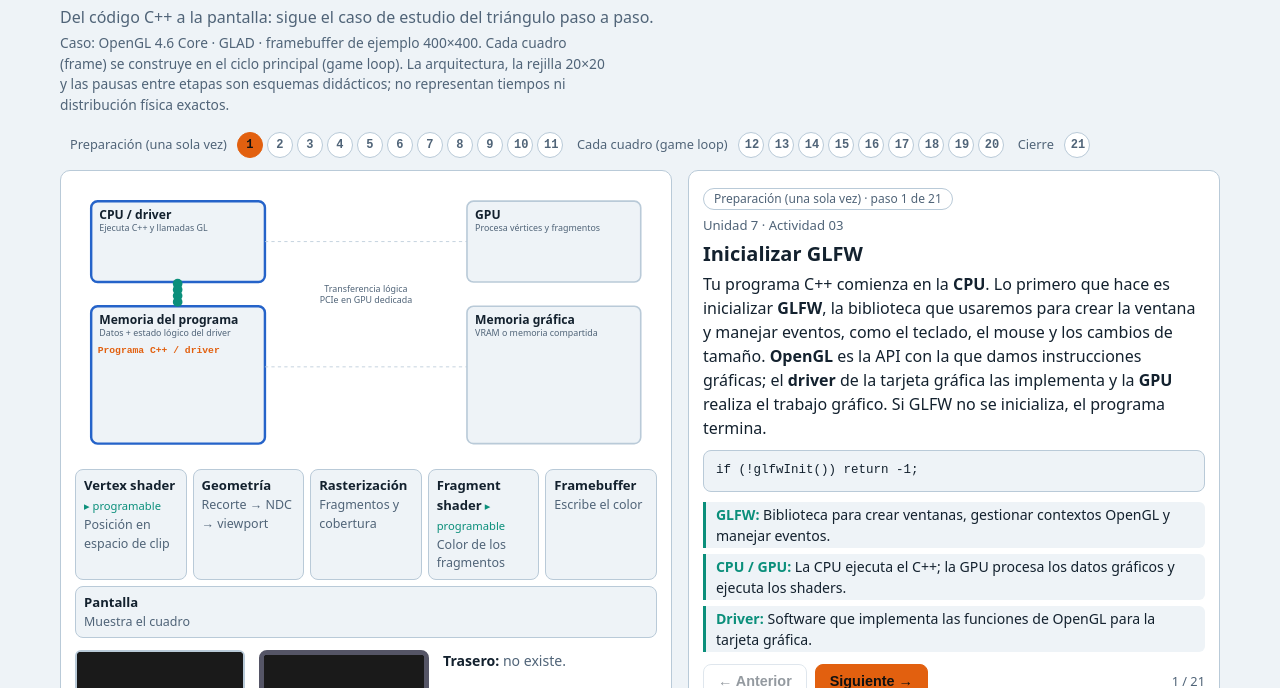
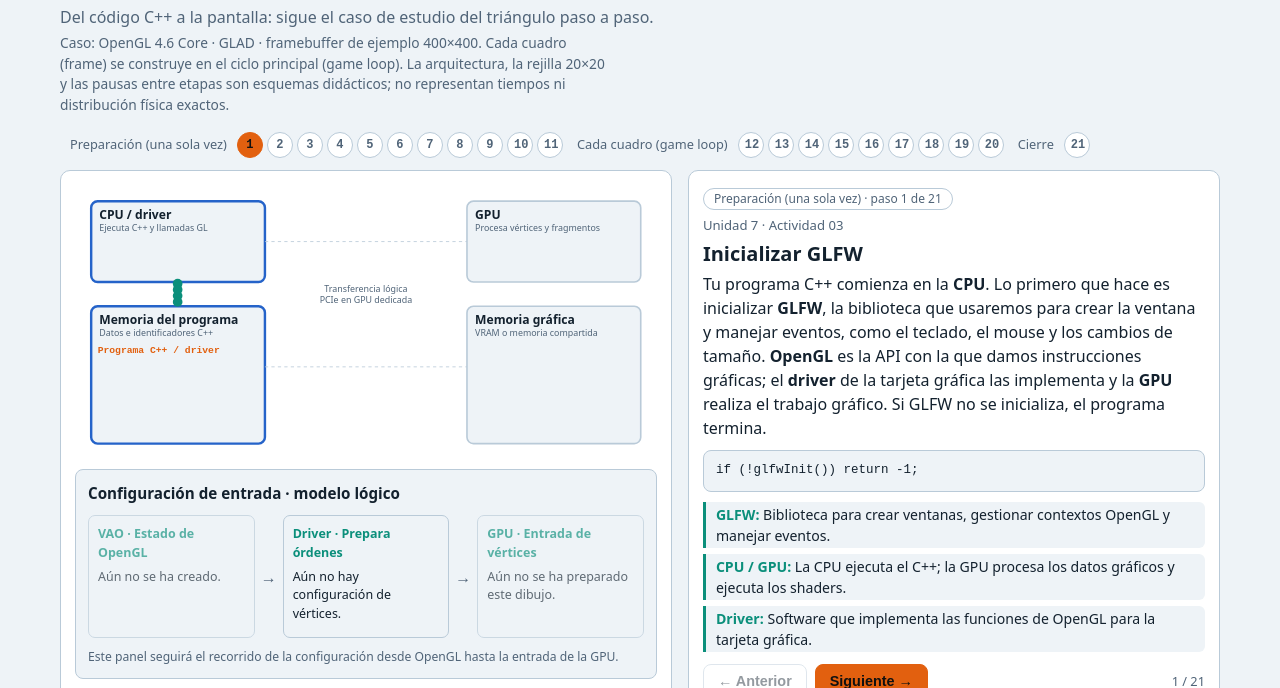
Before and after one commit to juanferfranco/computacionales-interactivos, a website: page src/animations/graficas/triangulo/index.html in a window 1280 px wide. Shown: the part 72-760 px from the top of the page. Drawn offline with Linux system fonts and the light colour scheme.

Commit message:
Mostrar cómo el VAO configura la lectura de vértices en la GPU

```diff
--- a/src/animations/graficas/triangulo/index.html
+++ b/src/animations/graficas/triangulo/index.html
@@ -51,6 +51,10 @@
 .ctl span{margin-left:auto;color:var(--mu);font-size:.8rem}
 footer{max-width:1200px;margin:12px auto 30px;padding:0 20px;color:var(--mu);font-size:.9rem}details{padding:10px 0}summary{cursor:pointer;color:var(--tx)}a{color:var(--cpu)}.scope{font-size:.86rem}.ctl{flex-wrap:wrap}button:disabled{opacity:.45;cursor:default}
 .lesson{margin:5px 0;color:var(--mu);font-size:.82rem}
+.vertex-input{margin:12px 0;padding:12px;border:1px solid var(--ln);border-radius:8px;background:var(--bg)}
+.vertex-input h3{margin:0 0 10px;font-size:.95rem}.vao-flow{display:grid;grid-template-columns:minmax(0,1fr) 16px minmax(0,1fr) 16px minmax(0,1fr);gap:6px;align-items:stretch}
+.vao-node{padding:9px;border:1px solid var(--ln);border-radius:7px;min-width:0;font-size:.78rem}.vao-node b{display:block;color:var(--gpu);margin-bottom:5px}.vao-node p{margin:4px 0;overflow-wrap:anywhere}.vao-node.active{border-color:var(--or);box-shadow:0 0 0 1px var(--or) inset}.vao-node.pending{opacity:.65}.vao-arrow{align-self:center;color:var(--mu);text-align:center}.vao-arrow.active{color:var(--or)}.vertex-input .note{margin:10px 0 0;font-size:.76rem;color:var(--mu)}.vertex-input code{font-size:.76rem;overflow-wrap:anywhere}
+@media(max-width:620px){.vao-flow{grid-template-columns:1fr}.vao-arrow{transform:rotate(90deg)}.vao-node{font-size:.86rem}.vertex-input code,.vertex-input .note{font-size:.8rem}}
 </style></head><body>
 <header><h1>Cómo OpenGL dibuja un triángulo</h1>
 <p>Del código C++ a la pantalla: sigue el caso de estudio del triángulo paso a paso.</p><p class="scope">Caso: OpenGL 4.6 Core · GLAD · framebuffer de ejemplo 400×400. Cada cuadro (frame) se construye en el ciclo principal (game loop). La arquitectura, la rejilla 20×20 y las pausas entre etapas son esquemas didácticos; no representan tiempos ni distribución física exactos.</p></header>
@@ -64,6 +68,17 @@
 <line x1="235" y1="70" x2="485" y2="70" stroke="var(--ln)" stroke-dasharray="4 4"/>
 <line x1="235" y1="225" x2="485" y2="225" stroke="var(--ln)" stroke-dasharray="4 4"/>
 <g id="pk"></g></svg>
+<section class="vertex-input" aria-label="Del VAO a la lectura del VBO">
+<h3>Configuración de entrada · modelo lógico</h3>
+<div class="vao-flow">
+<div class="vao-node" id="vaoState"><b>VAO · Estado de OpenGL</b><div id="vaoDetails"></div></div>
+<span class="vao-arrow" id="vaoToDriver" aria-hidden="true">→</span>
+<div class="vao-node" id="vaoDriver"><b>Driver · Prepara órdenes</b><p id="vaoDriverDetails"></p></div>
+<span class="vao-arrow" id="driverToGpu" aria-hidden="true">→</span>
+<div class="vao-node" id="gpuInput"><b>GPU · Entrada de vértices</b><p id="gpuInputDetails"></p></div>
+</div>
+<p class="note" id="vaoNote"></p>
+</section>
 <div id="pipe"></div>
 <div class="row"><figure><canvas id="cv" width="220" height="220" aria-label="Buffer trasero"></canvas><figcaption id="c1"></figcaption></figure><figure><canvas id="cv2" width="220" height="220" aria-label="Pantalla"></canvas><figcaption id="c2"></figcaption></figure>
 <div class="how" id="how"></div></div>
@@ -81,6 +96,7 @@
 <li><a href="https://registry.khronos.org/OpenGL/specs/gl/glspec46.core.pdf">OpenGL 4.6 Core</a>: §§ 2.1–2.3, 5.1, 6.1–6.2, 9, 10.3, 13.6–13.8, 14, 15 y 17.</li>
 <li><a href="https://registry.khronos.org/OpenGL/specs/gl/GLSLangSpec.4.60.html">GLSL 4.60</a>: gl_Position, interfaces y calificadores de entrada/salida.</li>
 <li><a href="https://wikis.khronos.org/opengl/Vertex_Post-Processing">Khronos: posprocesamiento de vértices</a> y <a href="https://wikis.khronos.org/opengl/Vertex_Specification">especificación de atributos</a>.</li>
+<li><a href="https://docs.mesa3d.org/gallium/context.html#drawing">Mesa: buffers, formatos y lectura de atributos por el driver</a>.</li>
 <li><a href="https://www.glfw.org/docs/latest/context_guide.html">GLFW: contextos y carga de funciones</a>.</li>
 <li><a href="https://www.glfw.org/docs/latest/window_guide.html#buffer_swap">GLFW: framebuffer, doble buffer e intervalo de intercambio</a>.</li>
 </ul>
@@ -122,7 +138,8 @@
       -1,
       0
     ],
-    "activity": "03"
+    "activity": "03",
+    "vao": "pending"
   },
   {
     "g": "Preparación (una sola vez)",
@@ -154,7 +171,8 @@
       -1,
       0
     ],
-    "activity": "03"
+    "activity": "03",
+    "vao": "pending"
   },
   {
     "g": "Preparación (una sola vez)",
@@ -186,7 +204,7 @@
     "flow": "c2r",
     "ram": [
       "Programa C++ / driver",
-      "Estado del contexto"
+      "Referencia al contexto"
     ],
     "vram": [
       "Framebuffer por defecto",
@@ -199,7 +217,8 @@
       0,
       0
     ],
-    "activity": "03"
+    "activity": "03",
+    "vao": "pending"
   },
   {
     "g": "Preparación (una sola vez)",
@@ -223,7 +242,7 @@
     "flow": "c2r",
     "ram": [
       "Programa C++ / driver",
-      "Estado del contexto",
+      "Referencia al contexto",
       "Punteros a funciones GL"
     ],
     "vram": [
@@ -237,7 +256,8 @@
       0,
       0
     ],
-    "activity": "02 · 03"
+    "activity": "02 · 03",
+    "vao": "pending"
   },
   {
     "g": "Preparación (una sola vez)",
@@ -260,7 +280,7 @@
     "flow": null,
     "ram": [
       "Programa C++ / driver",
-      "Estado del contexto"
+      "Referencia al contexto"
     ],
     "vram": [
       "Framebuffer por defecto",
@@ -273,7 +293,8 @@
       0,
       0
     ],
-    "activity": "03"
+    "activity": "03",
+    "vao": "pending"
   },
   {
     "g": "Preparación (una sola vez)",
@@ -302,7 +323,7 @@
     "ram": [
       "Programa C++ / driver",
       "Fuentes GLSL",
-      "Shader program"
+      "shaderProg: ID"
     ],
     "vram": [
       "Framebuffer por defecto",
@@ -315,7 +336,8 @@
       0,
       0
     ],
-    "activity": "03 · 04"
+    "activity": "03 · 04",
+    "vao": "pending"
   },
   {
     "g": "Preparación (una sola vez)",
@@ -340,7 +362,7 @@
     "ram": [
       "Programa C++ / driver",
       "vertices[9]: 36 bytes",
-      "Shader program"
+      "shaderProg: ID"
     ],
     "vram": [
       "Framebuffer por defecto",
@@ -353,13 +375,14 @@
       0,
       0
     ],
-    "activity": "04"
+    "activity": "04",
+    "vao": "pending"
   },
   {
     "g": "Preparación (una sola vez)",
     "t": "Crear los IDs y hacer binding del VAO y el VBO",
     "code": "glGenVertexArrays(1, &VAO);\nglGenBuffers(1, &VBO);\nglBindVertexArray(VAO);\nglBindBuffer(GL_ARRAY_BUFFER, VBO);",
-    "ex": "OpenGL identifica sus objetos mediante <b>IDs</b>, que guardamos en <code>VAO</code> y <code>VBO</code>. El <b>VBO</b> contendrá los datos de los vértices; el <b>VAO</b> guardará la configuración para leer sus atributos. Luego hacemos <b>binding</b>: seleccionamos el VAO y asociamos el VBO al destino <code>GL_ARRAY_BUFFER</code>. Así las próximas operaciones de configuración usarán los objetos correspondientes. Todavía no hemos cargado los datos del arreglo en el VBO.",
+    "ex": "OpenGL identifica sus objetos mediante <b>IDs</b>, que guardamos en <code>VAO</code> y <code>VBO</code>. El <b>VBO</b> contendrá los datos de los vértices; el <b>VAO</b> guardará la configuración para leer sus atributos. Luego hacemos <b>binding</b>: seleccionamos el VAO y asociamos el VBO al destino <code>GL_ARRAY_BUFFER</code>. Así las próximas operaciones de configuración usarán los objetos correspondientes. Todavía no hemos cargado los datos del arreglo en el VBO. El identificador <code>GLuint VAO</code> está en la memoria del programa; identifica un objeto de estado gestionado por OpenGL. Su ubicación física no está fijada por la API.",
     "k": [
       [
         "Objeto OpenGL",
@@ -386,8 +409,7 @@
     "ram": [
       "Programa C++ / driver",
       "vertices[9]: 36 bytes",
-      "VAO / VBO: IDs",
-      "VAO: estado inicial"
+      "VAO / VBO: IDs"
     ],
     "vram": [
       "Framebuffer por defecto",
@@ -400,7 +422,8 @@
       0,
       0
     ],
-    "activity": "04"
+    "activity": "04",
+    "vao": "created"
   },
   {
     "g": "Preparación (una sola vez)",
@@ -440,13 +463,14 @@
       0,
       0
     ],
-    "activity": "04"
+    "activity": "04",
+    "vao": "created"
   },
   {
     "g": "Preparación (una sola vez)",
     "t": "Configurar los atributos y hacer unbinding del VAO",
     "code": "glVertexAttribPointer(0, 3, GL_FLOAT, GL_FALSE,\n    3 * sizeof(float), (void*)0 /* offset dentro del VBO */);\nglEnableVertexAttribArray(0);\nglBindVertexArray(0);\n// setupTriangle retorna: vertices deja de existir",
-    "ex": "<code>glVertexAttribPointer</code> le dice a OpenGL <b>cómo leer la posición de cada vértice</b>: atributo 0, tres componentes <code>GL_FLOAT</code>, un paso de 12 bytes entre vértices y un desplazamiento inicial de 0 bytes dentro del VBO. La configuración y la asociación con ese VBO quedan en el <b>VAO</b>. Después habilitamos el atributo 0 y hacemos <b>unbinding</b> del VAO. Al terminar <code>setupTriangle()</code>, el arreglo local deja de existir; los datos cargados en el VBO permanecen.",
+    "ex": "<code>glVertexAttribPointer</code> le dice a OpenGL <b>cómo leer la posición de cada vértice</b>: atributo 0, tres componentes <code>GL_FLOAT</code>, un paso de 12 bytes entre vértices y un desplazamiento inicial de 0 bytes dentro del VBO. La configuración y la asociación con ese VBO quedan en el <b>VAO</b>. Después habilitamos el atributo 0 y hacemos <b>unbinding</b> del VAO. Al terminar <code>setupTriangle()</code>, el arreglo local deja de existir; los datos cargados en el VBO permanecen. El panel de configuración muestra la referencia al VBO y las reglas de lectura guardadas en el VAO; estos valores no se copian al VBO.",
     "k": [
       [
         "Stride",
@@ -468,9 +492,9 @@
     "flow": "c2r",
     "ram": [
       "Programa C++ / driver",
-      "Estado del contexto",
-      "Shader program",
-      "VAO: atrib. 0 → VBO"
+      "Referencia al contexto",
+      "shaderProg: ID",
+      "VAO / VBO: IDs"
     ],
     "vram": [
       "Framebuffer por defecto",
@@ -484,7 +508,8 @@
       0,
       0
     ],
-    "activity": "04"
+    "activity": "04",
+    "vao": "configured"
   },
   {
     "g": "Preparación (una sola vez)",
@@ -508,9 +533,9 @@
     "flow": "c2r",
     "ram": [
       "Programa C++ / driver",
-      "Estado del contexto",
-      "Shader program",
-      "VAO: atrib. 0 → VBO"
+      "Referencia al contexto",
+      "shaderProg: ID",
+      "VAO / VBO: IDs"
     ],
     "vram": [
       "Framebuffer por defecto",
@@ -524,7 +549,8 @@
       0,
       0
     ],
-    "activity": "03"
+    "activity": "03",
+    "vao": "configured"
   },
   {
     "g": "Cada cuadro (game loop)",
@@ -548,9 +574,9 @@
     "flow": "c2r",
     "ram": [
       "Programa C++ / driver",
-      "Estado del contexto",
-      "Shader program",
-      "VAO: atrib. 0 → VBO"
+      "Referencia al contexto",
+      "shaderProg: ID",
+      "VAO / VBO: IDs"
     ],
     "vram": [
       "Framebuffer por defecto",
@@ -564,7 +590,8 @@
       0,
       0
     ],
-    "activity": "03"
+    "activity": "03",
+    "vao": "configured"
   },
   {
     "g": "Cada cuadro (game loop)",
@@ -589,9 +616,9 @@
     "flow": "c2g",
     "ram": [
       "Programa C++ / driver",
-      "Estado del contexto",
-      "Shader program",
-      "VAO: atrib. 0 → VBO"
+      "Referencia al contexto",
+      "shaderProg: ID",
+      "VAO / VBO: IDs"
     ],
     "vram": [
       "Framebuffer por defecto",
@@ -605,13 +632,14 @@
       0,
       0
     ],
-    "activity": "03"
+    "activity": "03",
+    "vao": "configured"
   },
   {
     "g": "Cada cuadro (game loop)",
     "t": "Activar el shader program y el VAO; dibujar",
     "code": "glUseProgram(shaderProg);\nglBindVertexArray(VAO);\nglDrawArrays(GL_TRIANGLES, 0, 3);",
-    "ex": "<code>glUseProgram(shaderProg)</code> activa el <b>shader program</b>. <code>glBindVertexArray(VAO)</code> activa el <b>VAO</b> con la configuración de los atributos. Finalmente, <code>glDrawArrays(GL_TRIANGLES, 0, 3)</code> da la <b>orden de dibujo (draw call)</b>: usa tres vértices, desde el índice 0, para formar un triángulo. Con esta llamada se pone en marcha el <b>pipeline de OpenGL</b>. Los siguientes pasos muestran lo que ocurre dentro de esa misma orden de dibujo.",
+    "ex": "<code>glUseProgram(shaderProg)</code> activa el <b>shader program</b>. <code>glBindVertexArray(VAO)</code> activa el <b>VAO</b> con la configuración de los atributos. Finalmente, <code>glDrawArrays(GL_TRIANGLES, 0, 3)</code> da la <b>orden de dibujo (draw call)</b>: usa tres vértices, desde el índice 0, para formar un triángulo. Con esta llamada se pone en marcha el <b>pipeline de OpenGL</b>. Los siguientes pasos muestran lo que ocurre dentro de esa misma orden de dibujo. El <b>driver</b> traduce el estado del VAO a órdenes y configuración de entrada para la GPU; puede reutilizar estado ya preparado. La GPU dispone así de la fuente y del formato necesarios para leer el VBO. Esto no implica copiar literalmente el objeto VAO a la VRAM.",
     "k": [
       [
         "Shader program / VAO",
@@ -624,6 +652,10 @@
       [
         "Pipeline",
         "Secuencia de etapas que convierte los datos gráficos en una imagen."
+      ],
+      [
+        "Driver → GPU",
+        "Prepara la lectura de vértices a partir de la configuración del VAO."
       ]
     ],
     "act": [
@@ -633,9 +665,9 @@
     "flow": "c2g",
     "ram": [
       "Programa C++ / driver",
-      "Estado del contexto",
-      "Shader program",
-      "VAO: atrib. 0 → VBO"
+      "Referencia al contexto",
+      "shaderProg: ID",
+      "VAO / VBO: IDs"
     ],
     "vram": [
       "Framebuffer por defecto",
@@ -649,13 +681,14 @@
       0,
       0
     ],
-    "activity": "03 · 04"
+    "activity": "03 · 04",
+    "vao": "drawing"
   },
   {
     "g": "Cada cuadro (game loop)",
     "t": "Etapa 1 · Shader de vértices (vertex shader)",
     "code": "#version 460 core\nlayout(location = 0) in vec3 aPos;\nvoid main() {\n    gl_Position = vec4(aPos, 1.0);\n}",
-    "ex": "El <b>vertex shader</b> recibe la posición de cada vértice en <code>aPos</code>. <code>layout(location=0)</code> conecta esta entrada con el atributo 0 configurado en el VAO. El shader construye un <code>vec4</code> con x, y, z y w=1, y lo asigna a <code>gl_Position</code>. Como explica la actividad 04, esta variable predefinida representa la posición en el <b>espacio de clip (clip space)</b>. Todavía no estamos escribiendo píxeles en el framebuffer.",
+    "ex": "Antes de ejecutar el <b>vertex shader</b>, el mecanismo de entrada de vértices de la GPU usa la configuración preparada por el driver: lee tres floats por vértice desde el VBO, con stride de 12 bytes y offset de 0. Esos valores llegan al atributo 0, conectado con <code>aPos</code>. El <b>vertex shader</b> recibe la posición de cada vértice en <code>aPos</code>. <code>layout(location=0)</code> conecta esta entrada con el atributo 0 configurado en el VAO. El shader construye un <code>vec4</code> con x, y, z y w=1, y lo asigna a <code>gl_Position</code>. Como explica la actividad 04, esta variable predefinida representa la posición en el <b>espacio de clip (clip space)</b>. Todavía no estamos escribiendo píxeles en el framebuffer.",
     "k": [
       [
         "aPos",
@@ -677,9 +710,9 @@
     "flow": "v2g",
     "ram": [
       "Programa C++ / driver",
-      "Estado del contexto",
-      "Shader program",
-      "VAO: atrib. 0 → VBO"
+      "Referencia al contexto",
+      "shaderProg: ID",
+      "VAO / VBO: IDs"
     ],
     "vram": [
       "Framebuffer por defecto",
@@ -693,7 +726,8 @@
       0,
       1
     ],
-    "activity": "04"
+    "activity": "04",
+    "vao": "reading"
   },
   {
     "g": "Cada cuadro (game loop)",
@@ -720,9 +754,9 @@
     "flow": null,
     "ram": [
       "Programa C++ / driver",
-      "Estado del contexto",
-      "Shader program",
-      "VAO: atrib. 0 → VBO"
+      "Referencia al contexto",
+      "shaderProg: ID",
+      "VAO / VBO: IDs"
     ],
     "vram": [
       "Framebuffer por defecto",
@@ -736,7 +770,8 @@
       0,
       1
     ],
-    "activity": "03 · 04"
+    "activity": "03 · 04",
+    "vao": "drawing"
   },
   {
     "g": "Cada cuadro (game loop)",
@@ -759,9 +794,9 @@
     "flow": null,
     "ram": [
       "Programa C++ / driver",
-      "Estado del contexto",
-      "Shader program",
-      "VAO: atrib. 0 → VBO"
+      "Referencia al contexto",
+      "shaderProg: ID",
+      "VAO / VBO: IDs"
     ],
     "vram": [
       "Framebuffer por defecto",
@@ -775,7 +810,8 @@
       0,
       1
     ],
-    "activity": "04"
+    "activity": "04",
+    "vao": "drawing"
   },
   {
     "g": "Cada cuadro (game loop)",
@@ -802,9 +838,9 @@
     "flow": null,
     "ram": [
       "Programa C++ / driver",
-      "Estado del contexto",
-      "Shader program",
-      "VAO: atrib. 0 → VBO"
+      "Referencia al contexto",
+      "shaderProg: ID",
+      "VAO / VBO: IDs"
     ],
     "vram": [
       "Framebuffer por defecto",
@@ -818,7 +854,8 @@
       0,
       1
     ],
-    "activity": "04"
+    "activity": "04",
+    "vao": "drawing"
   },
   {
     "g": "Cada cuadro (game loop)",
@@ -846,9 +883,9 @@
     "flow": "g2v",
     "ram": [
       "Programa C++ / driver",
-      "Estado del contexto",
-      "Shader program",
-      "VAO: atrib. 0 → VBO"
+      "Referencia al contexto",
+      "shaderProg: ID",
+      "VAO / VBO: IDs"
     ],
     "vram": [
       "Framebuffer por defecto",
@@ -862,7 +899,8 @@
       0,
       0
     ],
-    "activity": "04"
+    "activity": "04",
+    "vao": "drawing"
   },
   {
     "g": "Cada cuadro (game loop)",
@@ -885,9 +923,9 @@
     "flow": null,
     "ram": [
       "Programa C++ / driver",
-      "Estado del contexto",
-      "Shader program",
-      "VAO: atrib. 0 → VBO"
+      "Referencia al contexto",
+      "shaderProg: ID",
+      "VAO / VBO: IDs"
     ],
     "vram": [
       "Framebuffer por defecto",
@@ -901,7 +939,8 @@
       5,
       0
     ],
-    "activity": "03"
+    "activity": "03",
+    "vao": "drawing"
   },
   {
     "g": "Cierre",
@@ -930,10 +969,11 @@
       -1,
       0
     ],
-    "activity": "03"
+    "activity": "03",
+    "vao": "deleted"
   }
 ];
-const BX={cpu:[20,20,215,100,'CPU / driver','Ejecuta C++ y llamadas GL','--cpu'],ram:[20,150,215,170,'Memoria del programa','Datos + estado lógico del driver','--cpu'],gpu:[485,20,215,100,'GPU','Procesa vértices y fragmentos','--gpu'],vram:[485,150,215,170,'Memoria gráfica','VRAM o memoria compartida','--vr']};
+const BX={cpu:[20,20,215,100,'CPU / driver','Ejecuta C++ y llamadas GL','--cpu'],ram:[20,150,215,170,'Memoria del programa','Datos e identificadores C++','--cpu'],gpu:[485,20,215,100,'GPU','Procesa vértices y fragmentos','--gpu'],vram:[485,150,215,170,'Memoria gráfica','VRAM o memoria compartida','--vr']};
 const FL={c2g:[235,70,485,70],c2r:[127,120,127,150],r2v:[235,225,485,225],v2g:[592,150,592,120],g2v:[592,120,592,150]};
 const PS=['Vertex shader','Geometría','Rasterización','Fragment shader','Framebuffer','Pantalla'],PP=[1,0,0,1,0,0];
 const PD=['Posición en espacio de clip','Recorte → NDC → viewport','Fragmentos y cobertura','Color de los fragmentos','Escribe el color','Muestra el cuadro'];
@@ -964,8 +1004,8 @@
 let h='';for(const k in BX){const[x,y,w,ht,l,sb,c]=BX[k],a=s.act.includes(k),items=k==='ram'?s.ram:k==='vram'?s.vram:[],po=prev?(k==='ram'?prev.ram:prev.vram):[];
 h+=`<rect class="box${a?' act':''}" x="${x}" y="${y}" width="${w}" height="${ht}" rx="8" style="stroke:${a?`var(${c})`:''}"/><text class="lbl" x="${x+10}" y="${y+22}">${l}</text><text class="sub" x="${x+10}" y="${y+37}">${sb}</text>`;
 items.forEach((t,j)=>{h+=`<text class="chip${po.includes(t)?'':' new'}" x="${x+8}" y="${y+58+j*17}">${t}</text>`})}
-if(s.flow){}
 $('boxes').innerHTML=h;
+renderVertexInput(s);
 document.querySelectorAll('#pipe div').forEach((d,n)=>d.classList.toggle('on',n===s.stage));
 const[bv,sv,tp]=s.visual;draw(bv,cx0,'Indefinido',tp);draw(sv,cx2,'Indefinido',0);
 cv.classList.toggle('tmp',!!tp);
@@ -980,6 +1020,17 @@
 const pk=$('pk');pk.innerHTML='';dots=[];
 if(s.flow){const f=FL[s.flow];for(let k=0;k<4;k++){const c=document.createElementNS(NS,'circle');c.setAttribute('r',6);c.setAttribute('fill',s.flow==='r2v'?'var(--or)':'var(--gpu)');pk.appendChild(c);dots.push(c)}}
 prev=s;$('pv').disabled=i===0;$('nx').disabled=i===S.length-1}
+function renderVertexInput(s){
+const configured=['configured','drawing','reading'].includes(s.vao),gpuReady=['drawing','reading'].includes(s.vao),created=s.vao==='created';
+$('vaoDetails').innerHTML=configured?'<p>Atributo 0 habilitado</p><p>Fuente: <strong>VBO</strong></p><p>3 × GL_FLOAT</p><p>Stride: 12 B · Offset: 0 B</p>':created?'<p>Objeto creado y seleccionado.</p><p>Atributo 0 deshabilitado.</p><p>Fuente aún sin configurar.</p>':s.vao==='deleted'?'<p>Objeto eliminado.</p>':'<p>Aún no se ha creado.</p>';
+$('vaoDriverDetails').textContent=gpuReady?'Usa el VAO seleccionado para preparar la fuente y el formato de entrada de la GPU.':configured?'Conserva la configuración. Se usará al emitir el draw call.':created?'Registra el objeto de estado; aún falta configurar sus atributos.':s.vao==='deleted'?'Libera los recursos del dibujo.':'Aún no hay configuración de vértices.';
+$('gpuInputDetails').innerHTML=gpuReady?'<code>inicio del VBO + n × 12 + 0</code><p>Lee 3 floats → atributo 0 → aPos.</p>':s.vao==='deleted'?'Recursos liberados.':'Aún no se ha preparado este dibujo.';
+$('vaoNote').textContent=gpuReady?'La GPU recibe una configuración utilizable para leer el VBO. La representación concreta depende del driver y del hardware; OpenGL no exige una copia literal del VAO en VRAM.':configured?'El VAO conserva la referencia al VBO y las reglas de lectura. El VBO conserva los bytes de los vértices.':created?'En RAM guardamos los IDs de C++. Aquí mostramos el objeto VAO como estado lógico, sin asignarle una ubicación física.':s.vao==='deleted'?'El VAO y el VBO se eliminan mientras el contexto sigue activo.':'Este panel seguirá el recorrido de la configuración desde OpenGL hasta la entrada de la GPU.';
+$('vaoState').classList.toggle('pending',!configured&&!created);$('gpuInput').classList.toggle('pending',!gpuReady);
+$('vaoState').classList.toggle('active',created||s.vao==='configured'&&s.t.startsWith('Configurar los atributos'));
+$('vaoDriver').classList.toggle('active',s.vao==='drawing'&&s.stage===-1&&s.flow==='c2g');$('gpuInput').classList.toggle('active',s.vao==='reading');
+for(const id of ['vaoToDriver','driverToGpu'])$(id).classList.toggle('active',gpuReady);
+}
 const RM=matchMedia('(prefers-reduced-motion:reduce)').matches;
 function tick(t){const s=S[i];if(s.flow){const f=FL[s.flow];dots.forEach((c,k)=>{const u=RM ? .5 :((t/1400+k/4)%1);c.setAttribute('cx',f[0]+(f[2]-f[0])*u);c.setAttribute('cy',f[1]+(f[3]-f[1])*u)})}requestAnimationFrame(tick)}
 function go(n){i=Math.max(0,Math.min(S.length-1,n));render()}
```
